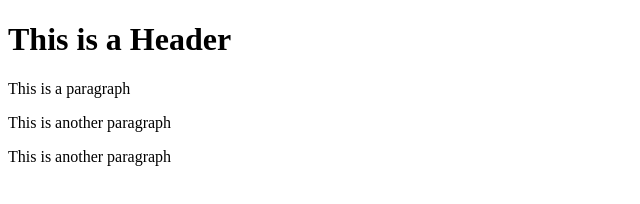
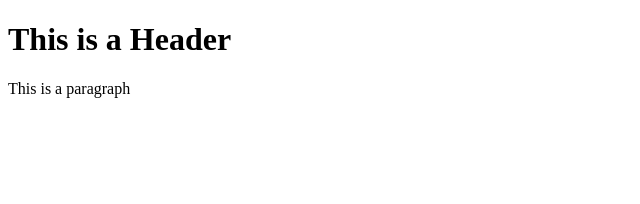
Before and after one commit to KrysA2490/git-test, a plain HTML site: page index.html in a window 1280 px wide. Shown: the whole page, without its empty margins (0-640 px from the left). Drawn offline with Linux system fonts and the light colour scheme.

Commit message:
First commit

```diff
--- a/index.html
+++ b/index.html
@@ -3,7 +3,5 @@
    <body>
       <h1>This is a Header</h1>
       <p> This is a paragraph</p>
-      <p>This is another paragraph</p>
-      <p> This is another paragraph</p>
    </body>
 </html>
```
